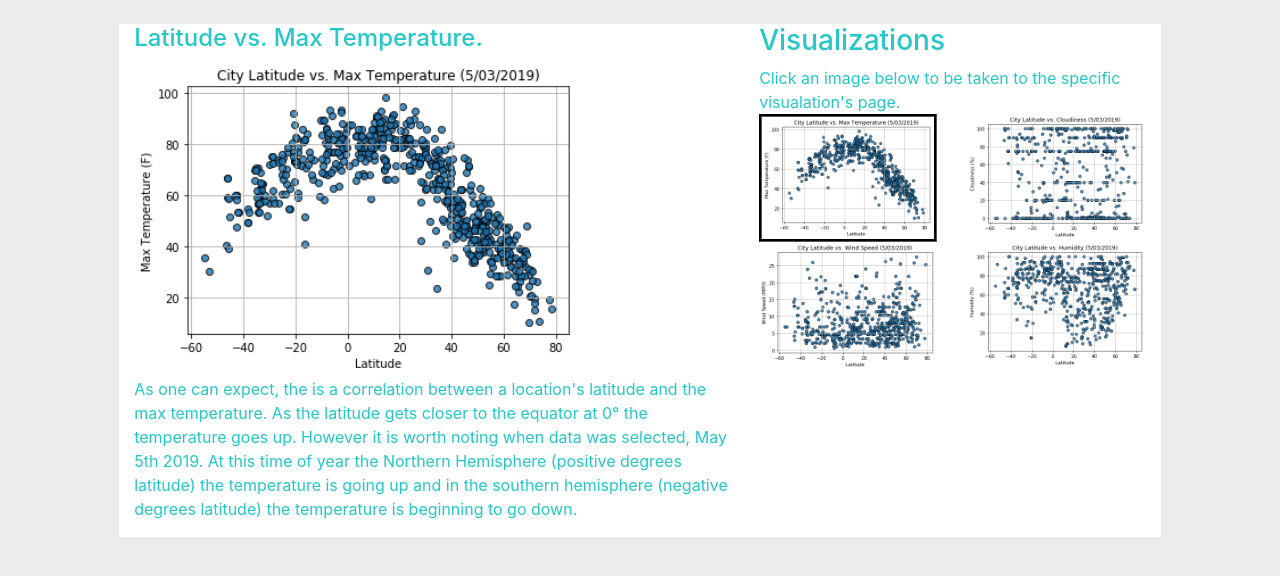
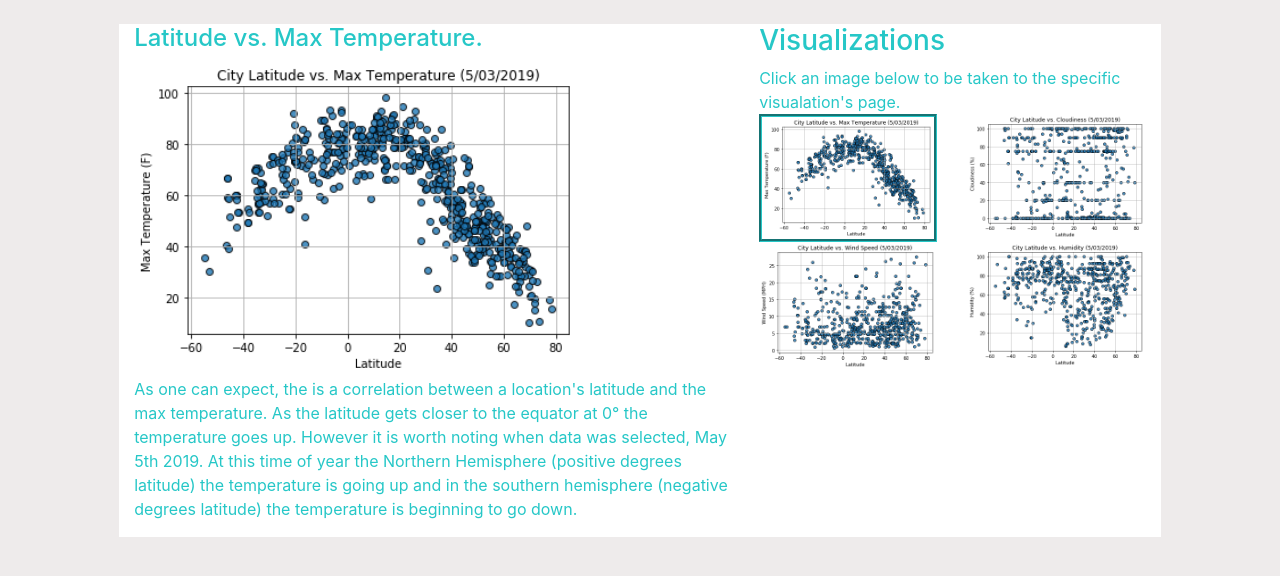
Before and after one commit to BryantSmith91/ChangesinLatitudes, a plain HTML site: page html/temp.html in a window 1280 px wide. Shown: the part 56-632 px from the top of the page. Drawn offline with nearby package versions, Linux system fonts and the light colour scheme.

Commit message:
minor css changes

```diff
--- a/css/index.css
+++ b/css/index.css
@@ -24,9 +24,9 @@ body {
 
 #selected {
     border-style: groove;
-    border-spacing: 1px;
+    border-spacing: 3px;
     border-width: 3px;
-    border-color: black;
+    border-color: #26c7c7;
 }
 
 #Visualizations {
```
